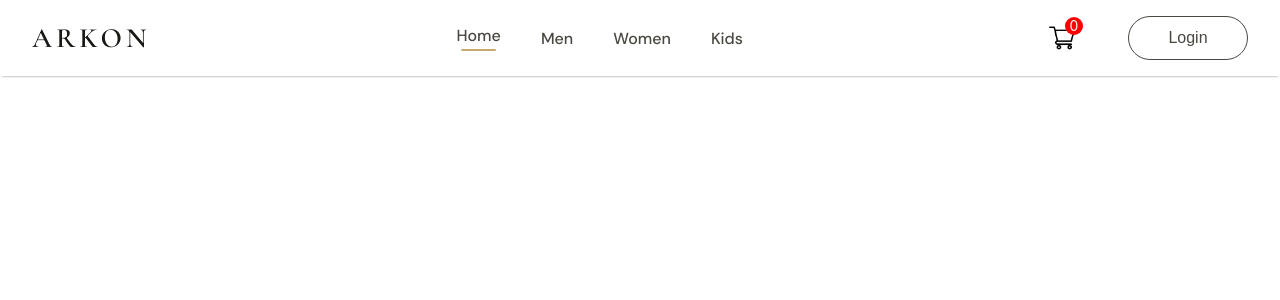
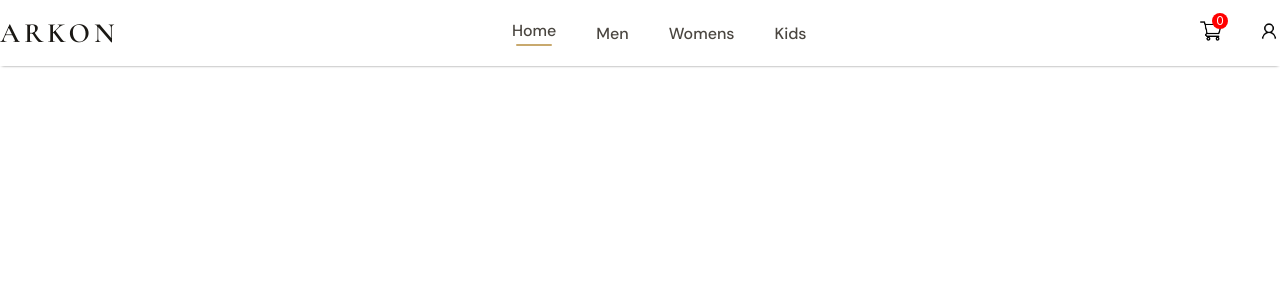
Before and after one commit to yaroslavbuzovskyi/ARKON, a React (Create React App) app in the folder frontend/: page / in a window 1280 px wide. Shown: the top 300 px of the page. Built offline with nearby package versions, Linux system fonts and the light colour scheme.

Commit message:
added route settings and navbar updates

```diff
--- a/frontend/src/App.js
+++ b/frontend/src/App.js
@@ -1,10 +1,29 @@
 import './App.css';
 import { Navbar } from './Components/Navbar/Navbar';
+import { BrowserRouter, Routes, Route } from 'react-router-dom';
+import Home from './Pages/Home';
+import ShopCategory from './Pages/ShopCategory';
+import Product from './Pages/Product';
+import Cart from './Pages/Cart'
+import LoginSignup from './Pages/LoginSignup';
 
 function App() {
   return (
     <div>
+      <BrowserRouter>
       <Navbar/>
+      <Routes>
+        <Route path='/' element={<Home />} />
+        <Route path='/mens' element={<ShopCategory category="mens" />} />
+        <Route path='/womens' element={<ShopCategory category="womens" />} />
+        <Route path='/kids' element={<ShopCategory category="kids" />} />
+        <Route path='/product' element={<Product />} >
+          <Route path=':productID' element={<Product />} />
+        </Route>
+        <Route path='/cart' element={<Cart />} />
+        <Route path='/login' element={<LoginSignup />} />
+      </Routes>
+      </BrowserRouter>
     </div>
   );
 }
--- a/frontend/src/Components/Navbar/Navbar.css
+++ b/frontend/src/Components/Navbar/Navbar.css
@@ -3,6 +3,7 @@
 *{
     padding: 0;
     margin: 0;
+    text-decoration: none;
 }
 
 .nav-logo p{
@@ -14,11 +15,16 @@
 }
 
 .navbar{
+    padding: 16px 0;
+    box-shadow: 0 1px 3px -2px black;
+}
+
+.navbar .container{
+    max-width: 1280px;
+    margin: 0 auto;
     display: flex;
     justify-content: space-between;
     align-items: center;
-    padding: 16px 32px;
-    box-shadow: 0 1px 3px -2px black;
 }
 
 .nav-menu{
@@ -41,6 +47,11 @@
     gap: 3px;
 }
 
+.nav-menu li a{
+    color: #4A4640;
+    text-decoration: none;
+}
+
 .nav-menu hr{
     width: 80%;
     height: 2px;
@@ -52,11 +63,11 @@
 .nav-login-cart{
     display: flex;
     align-items: center;
-    gap: 45px;
+    gap: 30px;
 }
 
 .nav-login-cart img{
-    width: 26px;
+    width: 22px;
 }
 
 .nav-login-cart button{
@@ -78,15 +89,15 @@
 }
 
 .nav-cart-count{
-    width: 18px;
-    height: 18px;
+    width: 16px;
+    height: 16px;
     display: flex;
     justify-content: center;
     align-items: center;
     margin-top: -25px;
-    margin-left: -55px;
+    margin-left: -40px;
     border-radius: 11px;
-    font-size: 14px;
+    font-size: 12px;
     background: red;
     color: white;
 }
--- a/frontend/src/Components/Navbar/Navbar.jsx
+++ b/frontend/src/Components/Navbar/Navbar.jsx
@@ -1,6 +1,8 @@
 import React, { useState } from 'react'
 import './Navbar.css'
 import cart_icon from '../Assets/cart_icon.png'
+import user_icon from '../Assets/user_icon.png'
+import { Link } from 'react-router-dom';
 
 export const Navbar = () => {
 
@@ -8,19 +10,21 @@ export const Navbar = () => {
 
     return (
     <div className='navbar'>
+        <div className="container">
         <div className="nav-logo">
             <p>ARKON</p>
         </div>
         <ul className="nav-menu">
-            <li onClick={() => setMenu("home")}>Home{menu === "home"?<hr/>:<></>}</li>
-            <li onClick={() => setMenu("mens")}>Men{menu === "mens"?<hr/>:<></>}</li>
-            <li onClick={() => setMenu("womens")}>Women{menu === "womens"?<hr/>:<></>}</li>
-            <li onClick={() => setMenu("kids")}>Kids{menu === "kids"?<hr/>:<></>}</li>
+            <li onClick={() => setMenu("home")}><Link to='/'>Home</Link>{menu === "home"?<hr/>:<></>}</li>
+            <li onClick={() => setMenu("mens")}><Link to='/mens'>Men</Link>{menu === "mens"?<hr/>:<></>}</li>
+            <li onClick={() => setMenu("womens")}><Link to='/womens'>Womens</Link>{menu === "womens"?<hr/>:<></>}</li>
+            <li onClick={() => setMenu("kids")}><Link to='/kids'>Kids</Link>{menu === "kids"?<hr/>:<></>}</li>
         </ul>
         <div className="nav-login-cart">
-            <img src={cart_icon} alt="" />
+            <Link to='/cart'><img src={cart_icon} alt="" /></Link>
             <div className="nav-cart-count">0</div>
-            <button>Login</button>
+            <Link to='/login'><img src={user_icon} alt="" /></Link>
+        </div>
         </div>
     </div>
     )
--- /dev/null
+++ b/frontend/src/Pages/Cart.jsx
@@ -0,0 +1,11 @@
+import React from 'react'
+
+const Cart = () => {
+  return (
+    <div>
+
+    </div>
+  )
+}
+
+export default Cart
--- /dev/null
+++ b/frontend/src/Pages/Home.jsx
@@ -0,0 +1,11 @@
+import React from 'react'
+
+const Home = () => {
+  return (
+    <div>
+
+    </div>
+  )
+}
+
+export default Home
--- /dev/null
+++ b/frontend/src/Pages/LoginSignup.jsx
@@ -0,0 +1,11 @@
+import React from 'react'
+
+const LoginSignup = () => {
+  return (
+    <div>
+
+    </div>
+  )
+}
+
+export default LoginSignup
--- /dev/null
+++ b/frontend/src/Pages/Product.jsx
@@ -0,0 +1,11 @@
+import React from 'react'
+
+const Product = () => {
+  return (
+    <div>
+
+    </div>
+  )
+}
+
+export default Product
--- /dev/null
+++ b/frontend/src/Pages/ShopCategory.jsx
@@ -0,0 +1,11 @@
+import React from 'react'
+
+const ShopCategory = () => {
+  return (
+    <div>
+
+    </div>
+  )
+}
+
+export default ShopCategory
```
Also changed, not shown: frontend/src/Components/Assets/user_icon.png (added).
